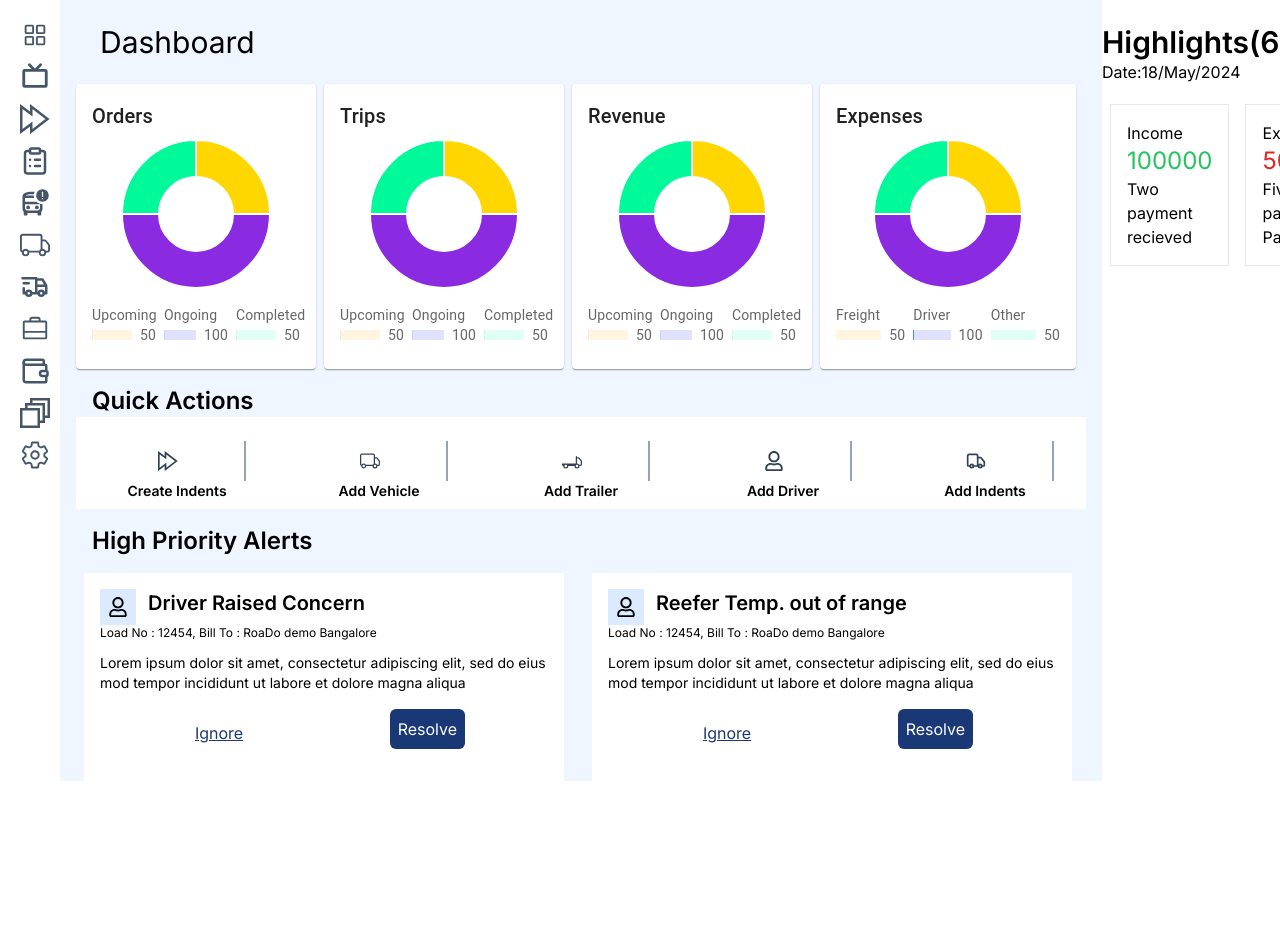
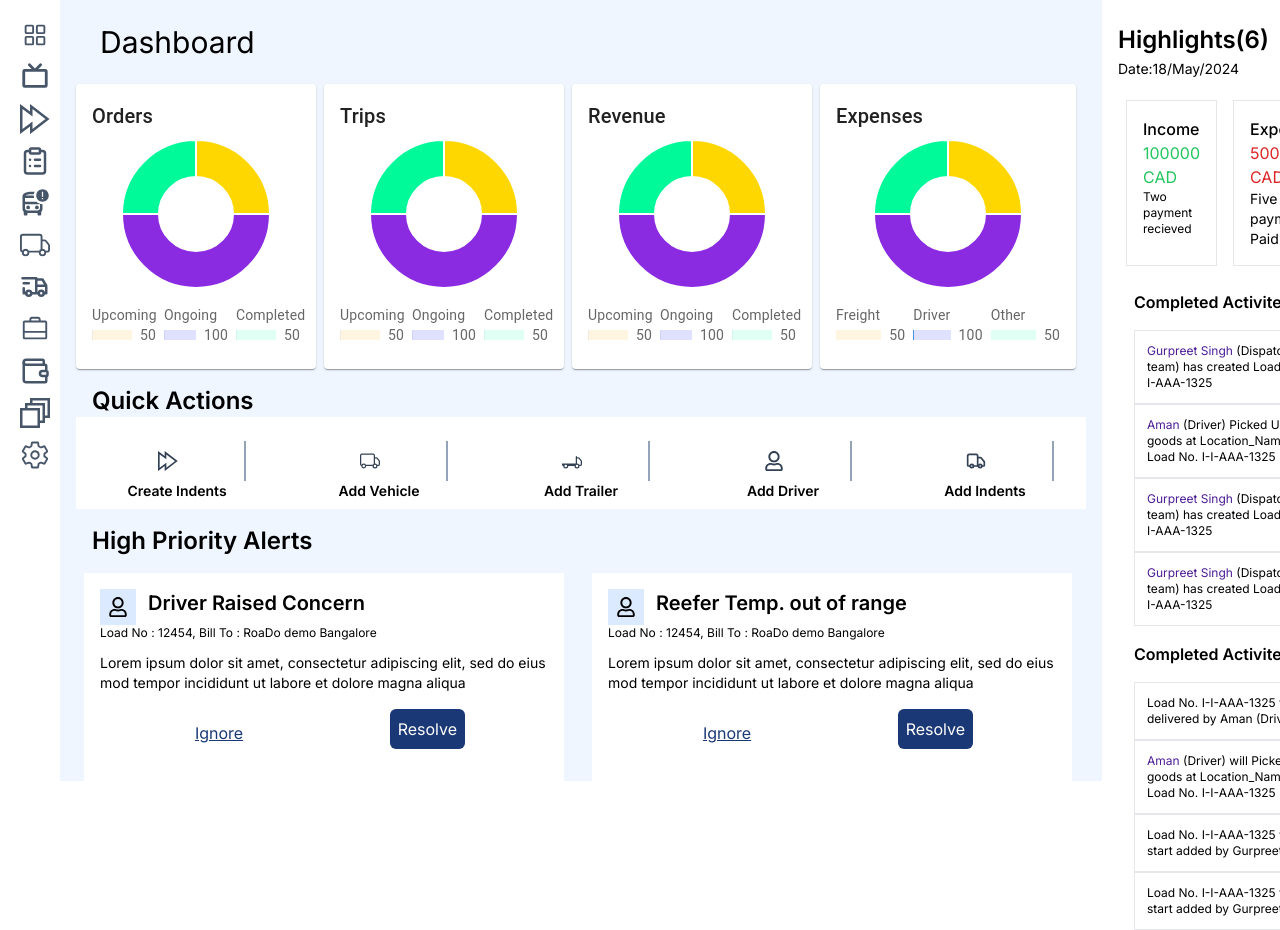
Before and after one commit to shwetaa94/roadco-assesment, a Next.js app: page / in a window 1280 px wide. Shown: the top 930 px of the page. Before the commit the page ends 800 px from the top, so only its background shows below. Built offline with nearby package versions, Linux system fonts and the light colour scheme.

Commit message:
highlights added

```diff
--- a/src/components/HighlightCard.tsx
+++ b/src/components/HighlightCard.tsx
@@ -9,19 +9,60 @@ const HighlightCard: React.FC = () => {
   );
 
   return (
-    <div className="">
-      <div className="text-3xl font-semibold mt-6 ">Highlights(6) </div>
-      <span>Date:18/May/2024</span>
+    <div className="px-4">
+      <div className="text-2xl font-semibold mt-6 ">Highlights(6) </div>
+      <span className="text-sm">Date:18/May/2024</span>
       <div className="flex mt-3">
         <div className="flex-col gap-3 p-4 m-2 border">
-          <div>Income</div>
-          <div className="text-2xl text-green-500">{highlights.income}</div>
-          <div>Two payment recieved</div>
+          <div className="font-medium">Income</div>
+          <div className="text-md text-green-500">{highlights.income} CAD</div>
+          <div className="text-xs ">Two payment recieved</div>
         </div>
         <div className="flex-col gap-3 p-4 m-2 border">
-          <div>Expenses</div>
-          <div className="text-2xl text-red-600">{highlights.expenses}</div>
-          <div>Five payment Paid</div>
+          <div className="font-medium">Expenses</div>
+          <div className="text-md  text-red-600">{highlights.expenses} CAD</div>
+          <div className="text-sm ">Five payment Paid</div>
+        </div>
+      </div>
+      {/* completed activit */}
+      <div>
+        <div className="text-md font-semibold m-4">Completed Activites(14)</div>
+        <div className="text-xs mx-4">
+          <div className="border p-3">
+            <span className="text-violet-900">Gurpreet Singh </span>(Dispatch
+            team) has created Load No. I-I-AAA-1325
+          </div>
+          <div className="border p-3">
+            <span className="text-violet-900"> Aman</span> (Driver) Picked Up
+            goods at Location_Name for Load No. I-I-AAA-1325
+          </div>
+          <div className="border p-3">
+            <span className="text-violet-900">Gurpreet Singh </span> (Dispatch
+            team) has created Load No. I-I-AAA-1325
+          </div>
+          <div className="border p-3">
+            <span className="text-violet-900">Gurpreet Singh</span> (Dispatch
+            team) has created Load No. I-I-AAA-1325
+          </div>
+        </div>
+      </div>
+      {/* schedukled activites */}
+      <div>
+        <div className="text-md font-semibold m-4">Completed Activites(14)</div>
+        <div className="text-xs mx-4">
+          <div className="border p-3">
+            Load No. I-I-AAA-1325 will be delivered by Aman (Driver)
+          </div>
+          <div className="border p-3">
+            <span className="text-violet-900"> Aman </span> (Driver) will Picked
+            Up goods at Location_Name for Load No. I-I-AAA-1325
+          </div>
+          <div className="border p-3">
+            Load No. I-I-AAA-1325 will start added by Gurpreet Singh
+          </div>
+          <div className="border p-3">
+            Load No. I-I-AAA-1325 will start added by Gurpreet Singh
+          </div>
         </div>
       </div>
     </div>
```
